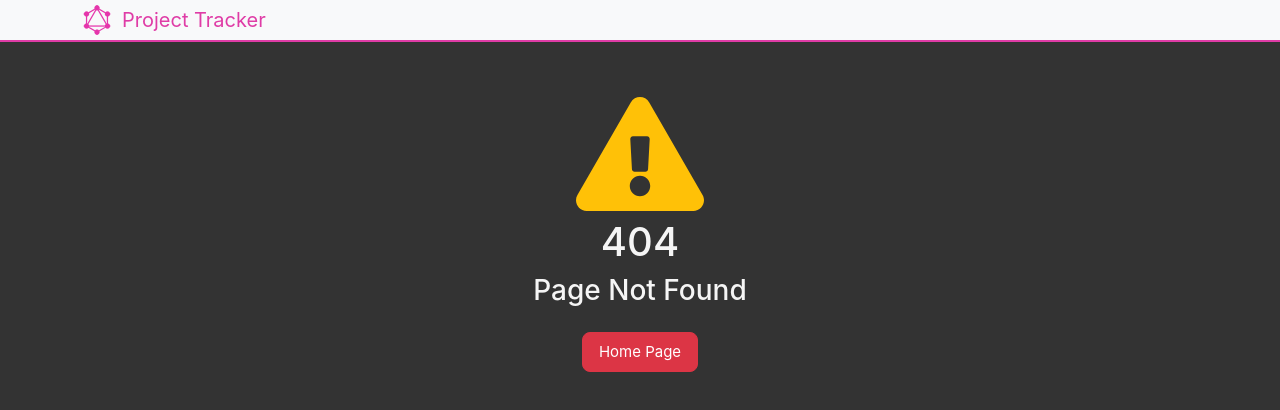
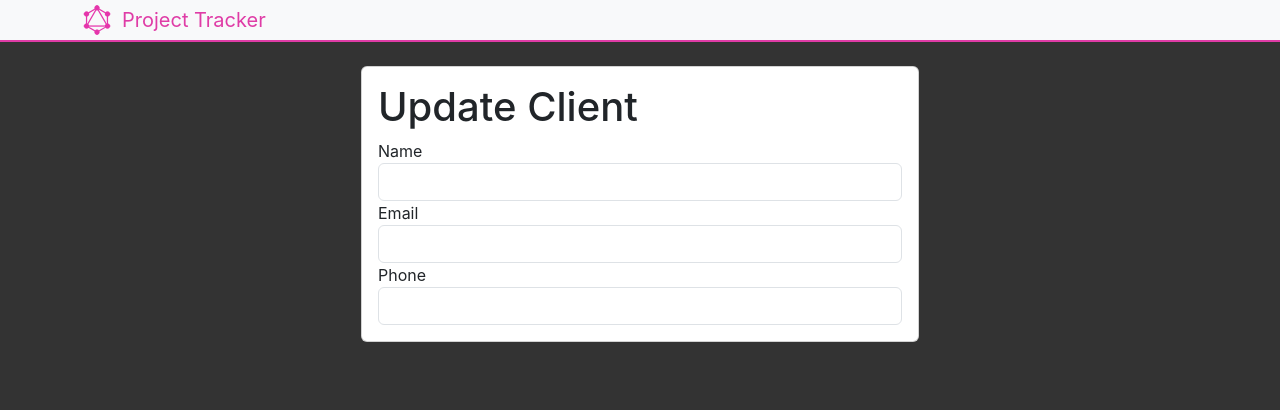
Before and after one commit to anthonyBosek/projectManager, a React (Create React App) app in the folder client/: page /update/client in a window 1280 px wide. Before the commit this address had no page. Shown: the top 410 px of the page. Built offline with nearby package versions, Linux system fonts and the light colour scheme.

Commit message:
update client component

```diff
--- a/client/src/App.js
+++ b/client/src/App.js
@@ -4,6 +4,7 @@ import Header from "./components/Header";
 import Home from "./views/Home";
 import Project from "./views/Project";
 import EditProjectForm from "./views/Edit";
+import UpdateClient from "./components/UpdateClient";
 import NotFound from "./views/NotFound";
 
 const cache = new InMemoryCache({
@@ -41,6 +42,7 @@ const App = () => {
               <Route path="/" element={<Home />} />
               <Route path="/project/:id" element={<Project />} />
               <Route path="/edit/:id" element={<EditProjectForm />} />
+              <Route path="/update/client" element={<UpdateClient />} />
               <Route path="*" element={<NotFound />} />
             </Routes>
           </div>
--- a/client/src/components/UpdateClient.jsx
+++ b/client/src/components/UpdateClient.jsx
@@ -1,5 +1,30 @@
 const UpdateClient = () => {
-  return <div>UpdateClient</div>;
+  return (
+    <>
+      <div className="d-flex justify-content-center">
+        <div className="card w-50">
+          <div className="card-body">
+            <h1 className="card-title">Update Client</h1>
+            <form>
+              <div className="form-group">
+                <label htmlFor="name">Name</label>
+                <input type="text" className="form-control" id="name" />
+              </div>
+
+              <div className="form-group">
+                <label htmlFor="email">Email</label>
+                <input type="email" className="form-control" id="email" />
+              </div>
+              <div className="form-group">
+                <label htmlFor="phone">Phone</label>
+                <input type="phone" className="form-control" id="phone" />
+              </div>
+            </form>
+          </div>
+        </div>
+      </div>
+    </>
+  );
 };
 
 export default UpdateClient;
```
